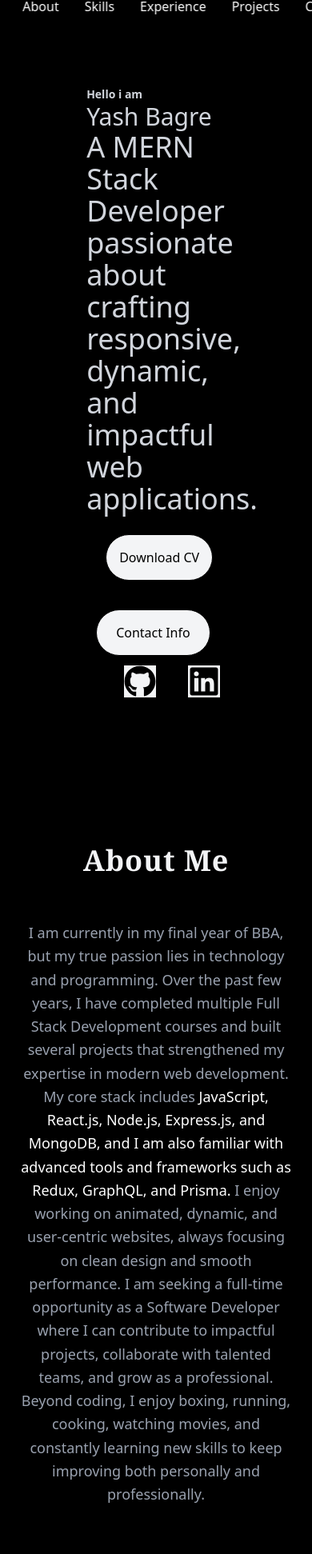
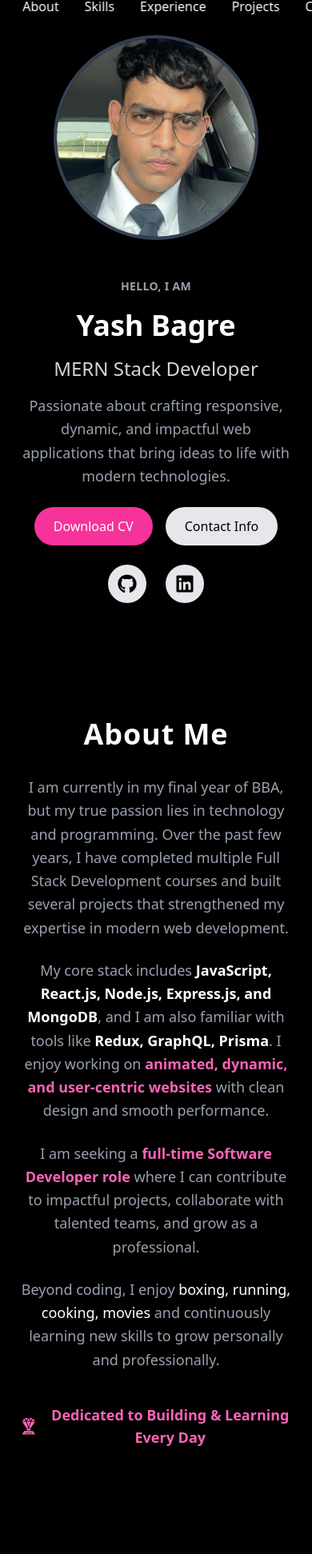
Before and after one commit to yashbagre76/portfolio, a React (Vite) app: page / in a window 390 px wide. Shown: the part 36-1979 px from the top of the page at 80% size. Built offline with nearby package versions, Linux system fonts and the light colour scheme.

Commit message:
layout fix

```diff
--- a/src/Components/About.jsx
+++ b/src/Components/About.jsx
@@ -1,31 +1,75 @@
+import { motion } from "framer-motion";
 import { GiDiamondTrophy } from "react-icons/gi";
-import aboutImg from "../assets/yash.jpeg";
 
 const About = () => {
   return (
-    <div className="w-full flex flex-col min-h-screen  px-6 py-10 bg-black font-sans">
-      {/* Heading */}
-      <div className="text-center text-4xl font-extrabold text-gray-100 font-serif mb-10 tracking-wide">
-        <h1>About Me</h1>
+    <section
+      id="about"
+      className="w-full min-h-screen bg-black px-6 md:px-20 py-16 flex items-center justify-center font-sans"
+    >
+      <motion.div
+        initial={{ opacity: 0, y: 50 }}
+        whileInView={{ opacity: 1, y: 0 }}
+        transition={{ duration: 0.8 }}
+        viewport={{ once: true }}
+        className="max-w-4xl text-center"
+      >
+        {/* Heading */}
+        <h1 className="text-4xl md:text-5xl font-extrabold text-white mb-8 tracking-wide">
+          About Me
+        </h1>
 
-      </div>
+        {/* Paragraphs */}
+        <p className="text-lg text-gray-400 leading-relaxed mb-6">
+          I am currently in my final year of BBA, but my true passion lies in
+          technology and programming. Over the past few years, I have completed
+          multiple Full Stack Development courses and built several projects
+          that strengthened my expertise in modern web development.
+        </p>
 
- <div className="max-w-[900x] mx-auto">
-   <p className="text-lg font-medium text-center  text-gray-400 mt-4 leading-relaxed ">
-           I am currently in my final year of BBA, but my true passion lies in technology and programming. Over the past few years, I have completed multiple Full Stack Development courses and built several projects that strengthened my expertise in modern web development.
+        <p className="text-lg text-gray-400 leading-relaxed mb-6">
+          My core stack includes{" "}
+          <span className="text-white font-semibold">
+            JavaScript, React.js, Node.js, Express.js, and MongoDB
+          </span>
+          , and I am also familiar with tools like{" "}
+          <span className="text-white font-semibold">Redux, GraphQL, Prisma</span>.
+          I enjoy working on{" "}
+          <span className="text-pink-400 font-semibold">
+            animated, dynamic, and user-centric websites
+          </span>{" "}
+          with clean design and smooth performance.
+        </p>
 
-My core stack includes <span className="text-white "> JavaScript, React.js, Node.js, Express.js, and MongoDB, and I am also familiar with advanced tools and frameworks such as Redux, GraphQL, and Prisma.</span> I enjoy working on animated, dynamic, and user-centric websites, always focusing on clean design and smooth performance.
+        <p className="text-lg text-gray-400 leading-relaxed mb-6">
+          I am seeking a{" "}
+          <span className="text-pink-400 font-semibold">
+            full-time Software Developer role
+          </span>{" "}
+          where I can contribute to impactful projects, collaborate with
+          talented teams, and grow as a professional.
+        </p>
 
-I am seeking a full-time opportunity as a Software Developer where I can contribute to impactful projects, collaborate with talented teams, and grow as a professional.
-Beyond coding, I enjoy boxing, running, cooking, watching movies, and constantly learning new skills to keep improving both personally and professionally.
+        <p className="text-lg text-gray-400 leading-relaxed">
+          Beyond coding, I enjoy{" "}
+          <span className="text-white">boxing, running, cooking, movies</span>{" "}
+          and continuously learning new skills to grow personally and
+          professionally.
+        </p>
 
-
-        </p>
- </div>
-
-
-      </div>
-
+        {/* Highlight Row */}
+        <motion.div
+          initial={{ opacity: 0, scale: 0.8 }}
+          whileInView={{ opacity: 1, scale: 1 }}
+          transition={{ duration: 0.6, delay: 0.2 }}
+          viewport={{ once: true }}
+          className="flex items-center justify-center gap-3 mt-10 text-pink-400 font-semibold text-lg"
+        >
+          <GiDiamondTrophy className="text-3xl" />
+          <span>Dedicated to Building & Learning Every Day</span>
+        </motion.div>
+      </motion.div>
+    </section>
   );
 };
 
--- a/src/Components/Footer.jsx
+++ b/src/Components/Footer.jsx
@@ -1,21 +1,87 @@
+import { motion } from "framer-motion";
+import { FaGithub, FaLinkedin, FaEnvelope } from "react-icons/fa";
 
- export default function Footer () {
+export default function Footer() {
+  return (
+    <section
+      id="contact"
+      className="w-full bg-black py-16 px-6 flex flex-col justify-between relative overflow-hidden"
+    >
+      {/* Background Gradient Accent */}
+      <div className="absolute inset-0 bg-gradient-to-t from-gray-900 via-black to-black opacity-60"></div>
 
-    return (
-        <div className="w-full  min-h-screen bg-black py-10 px-6 overflow-y-auto">
-              <div>
-                   <h3 className="text-6xl font-extrabold text-center text-white">  Contact me
-                    </h3>
-                    <div>
-                        <p className="text-white text-center px-5 py-5 text-xl"> Please Contact me direct on  at yashbagre76@gmail.com</p>
-                        </div>
-                     </div>
-                     <div>
-                        <p className="text-white  text-center px-4 py-4">@2030 Yash. All right  reserved </p>
-                        <p>About this website: built with React & Next.js (App Router & Server Actions), JavsScript, Tailwind CSS, Framer Motion, React Email & Resend, Vercel hosting.</p>
-                        </div>
+      <div className="relative z-10">
+        {/* Contact Heading */}
+        <motion.div
+          initial={{ opacity: 0, y: 40 }}
+          whileInView={{ opacity: 1, y: 0 }}
+          transition={{ duration: 0.6, ease: "easeOut" }}
+          viewport={{ once: true }}
+          className="text-center"
+        >
+          <h3 className="text-5xl md:text-6xl font-extrabold text-white mb-6 tracking-wide">
+            Contact Me
+          </h3>
+          <p className="text-gray-300 text-lg md:text-xl max-w-2xl mx-auto leading-relaxed">
+            Let’s connect! You can reach me directly at{" "}
+            <span className="text-pink-400 font-semibold">
+              yashbagre76@gmail.com
+            </span>
+          </p>
+        </motion.div>
 
+        {/* Social Icons */}
+        <motion.div
+          initial={{ opacity: 0 }}
+          whileInView={{ opacity: 1 }}
+          transition={{ duration: 0.8, delay: 0.2 }}
+          viewport={{ once: true }}
+          className="flex justify-center gap-6 mt-8"
+        >
+          <a
+            href="mailto:yashbagre76@gmail.com"
+            target="_blank"
+            rel="noopener noreferrer"
+            className="p-3 rounded-full bg-gray-800 hover:bg-pink-500 transition-all"
+          >
+            <FaEnvelope className="text-white text-2xl" />
+          </a>
+          <a
+            href="https://github.com/"
+            target="_blank"
+            rel="noopener noreferrer"
+            className="p-3 rounded-full bg-gray-800 hover:bg-pink-500 transition-all"
+          >
+            <FaGithub className="text-white text-2xl" />
+          </a>
+          <a
+            href="https://linkedin.com/"
+            target="_blank"
+            rel="noopener noreferrer"
+            className="p-3 rounded-full bg-gray-800 hover:bg-pink-500 transition-all"
+          >
+            <FaLinkedin className="text-white text-2xl" />
+          </a>
+        </motion.div>
 
-        </div>
-    )
- } ;
+        {/* Footer Bottom */}
+        <motion.div
+          initial={{ opacity: 0 }}
+          whileInView={{ opacity: 1 }}
+          transition={{ duration: 1, delay: 0.3 }}
+          viewport={{ once: true }}
+          className="mt-16 text-center border-t border-gray-800 pt-6"
+        >
+          <p className="text-gray-400 text-sm mb-2">
+            © 2025 <span className="text-white font-semibold">Yash</span>. All
+            Rights Reserved.
+          </p>
+          <p className="text-gray-500 text-sm max-w-xl mx-auto">
+            Built with React, JavaScript, Tailwind CSS, Framer Motion, React
+            Scroll, and deployed on Vercel.
+          </p>
+        </motion.div>
+      </div>
+    </section>
+  );
+}
--- a/src/Components/Hero.jsx
+++ b/src/Components/Hero.jsx
@@ -1,14 +1,32 @@
+import { Link } from "react-scroll";
+import { motion } from "framer-motion";
+
 const HeroSection = () => {
-    return (
-     <nav className="fixed top-4 left-1/2 transform -translate-x-1/2 bg-black/40 backdrop-blur-lg rounded-full px-7 py-4 flex space-x-8 shadow-lg z-50">
-  <a className="text-white font-medium hover:text-gray-300 transition-all cursor-pointer">Home</a>
-  <a className="text-white font-medium hover:text-gray-300 transition-all cursor-pointer">About</a>
-  <a className="text-white font-medium hover:text-gray-300 transition-all cursor-pointer">Skills</a>
-  <a className="text-white font-medium hover:text-gray-300 transition-all cursor-pointer">Experience</a>
-  <a className="text-white font-medium hover:text-gray-300 transition-all cursor-pointer">Projects</a>
-  <a className="text-white font-medium hover:text-gray-300 transition-all cursor-pointer">Contact</a>
-</nav>
-    );
-  };
+  const navItems = ["Home", "About", "Skills", "Experience", "Projects", "Contact"];
 
-  export default HeroSection;
+  return (
+    <motion.nav
+      initial={{ y: -80, opacity: 0 }}
+      animate={{ y: 0, opacity: 1 }}
+      transition={{ duration: 0.8, ease: "easeOut" }}
+      className="fixed top-4 left-1/2 transform -translate-x-1/2 bg-black/40 backdrop-blur-lg rounded-full px-7 py-4 flex space-x-8 shadow-lg z-50"
+    >
+      {navItems.map((item) => (
+        <Link
+          key={item}
+          to={item.toLowerCase()}
+          smooth={true}
+          spy={true} // 👈 highlight jab section active hoga
+          offset={-70}
+          duration={500}
+          activeClass="text-pink-400 font-bold border-b-4 border-pink-400"
+          className="text-white font-medium hover:text-gray-300 transition-all cursor-pointer"
+        >
+          {item}
+        </Link>
+      ))}
+    </motion.nav>
+  );
+};
+
+export default HeroSection;
--- a/src/Components/Main.jsx
+++ b/src/Components/Main.jsx
@@ -1,47 +1,82 @@
-import { FaLinkedin } from "react-icons/fa";
- import { FaGithub } from "react-icons/fa";
+import { FaLinkedin, FaGithub } from "react-icons/fa";
+import { motion } from "framer-motion";
 
+const MainSection = () => {
+  return (
+    <section
+      id="home"
+      className="w-full min-h-screen flex items-center justify-center bg-black px-6 md:px-20 lg:px-40 py-20"
+    >
+      <div className="flex flex-col md:flex-row items-center justify-between gap-12 max-w-6xl w-full">
+        {/* Img section with animation */}
+        <motion.div
+          initial={{ opacity: 0, x: -100 }}
+          whileInView={{ opacity: 1, x: 0 }}
+          transition={{ duration: 0.8 }}
+          viewport={{ once: true }}
+        >
+          <img
+            src="\src\assets\WhatsApp Image 2025-05-08 at 5.13.49 PM.jpeg"
+            alt="profile"
+            className="w-64 h-64 md:w-80 md:h-80 rounded-full object-cover shadow-lg border-4 border-gray-700 hover:scale-105 transition-transform duration-300"
+          />
+        </motion.div>
 
+        {/* Text section */}
+        <motion.div
+          initial={{ opacity: 0, x: 100 }}
+          whileInView={{ opacity: 1, x: 0 }}
+          transition={{ duration: 0.8 }}
+          viewport={{ once: true }}
+          className="text-center md:text-left space-y-4 max-w-2xl"
+        >
+          <p className="font-semibold text-sm text-gray-400 uppercase tracking-wide">
+            Hello, I am
+          </p>
+          <h1 className="font-bold text-4xl md:text-5xl text-white leading-tight">
+            Yash Bagre
+          </h1>
+          <h2 className="text-2xl md:text-3xl text-gray-300 font-light">
+            MERN Stack Developer
+          </h2>
+          <p className="text-lg text-gray-400 leading-relaxed">
+            Passionate about crafting responsive, dynamic, and impactful web
+            applications that bring ideas to life with modern technologies.
+          </p>
 
+          {/* Buttons */}
+          <div className="flex flex-wrap gap-4 justify-center md:justify-start mt-6">
+            <button className="bg-pink-500 text-white px-6 py-3 rounded-full shadow-md hover:bg-pink-600 hover:scale-105 transition-all duration-300">
+              Download CV
+            </button>
+            <button className="bg-gray-200 text-black px-6 py-3 rounded-full shadow-md hover:bg-gray-300 hover:scale-105 transition-all duration-300">
+              Contact Info
+            </button>
+          </div>
 
+          {/* Socials */}
+          <div className="flex gap-6 justify-center md:justify-start mt-6">
+            <a
+              href="https://github.com/"
+              target="_blank"
+              rel="noreferrer"
+              className="p-3 rounded-full bg-gray-200 hover:bg-pink-500 hover:text-white transition-all duration-300 shadow-md"
+            >
+              <FaGithub className="w-6 h-6" />
+            </a>
+            <a
+              href="https://linkedin.com/"
+              target="_blank"
+              rel="noreferrer"
+              className="p-3 rounded-full bg-gray-200 hover:bg-pink-500 hover:text-white transition-all duration-300 shadow-md"
+            >
+              <FaLinkedin className="w-6 h-6" />
+            </a>
+          </div>
+        </motion.div>
+      </div>
+    </section>
+  );
+};
 
- const  MainSection = () => {
-    return(
-     <div className="w-full h-auto  px-38 py-36 bg-black">
-        <div className="flex items-center justify-center gap-10">
-            {/* Img section */}
-            <div >
-                <img src="\src\assets\WhatsApp Image 2025-05-08 at 5.13.49 PM.jpeg" alt=""
-                 className="w-80 h-80 rounded-full object-cover"
-                /></div>
-            {/* Text div */}
-            <div>
-                <p className="font-bold text-sm text-gray-300">Hello i am </p>
-                <h1 className="font-medium text-3xl text-gray-300">Yash Bagre </h1>
-               <h2 className="font-light text-4xl text-gray-300">A MERN Stack Developer </h2>
-               <h2 className="font-light text-4xl text-gray-300"> passionate about crafting responsive, dynamic, and impactful web applications. </h2>
-               <div>
-                <button className="bg-gray-100 p-4  rounded-full m-6 x-6 border-1">Download CV</button>
-                <button className="bg-gray-100 p-4 rounded-full m-3 px-6 border-1">Contact Info</button>
-               <div className="flex items-center justify-center gap-10  ">
-               <FaGithub className="w-10 h-10 bg-gray-100"/>
-               <div >
-               <FaLinkedin className="w-10 h-10 bg-gray-100" />
-               </div>
-
-               </div>
-
-                </div>
-
-            </div>
-            {/* buttons  */}
-
-
-
-        </div>
-
-     </div>
-    )
-
- }
- export default MainSection
+export default MainSection;
--- a/src/Components/Projects.jsx
+++ b/src/Components/Projects.jsx
@@ -1,82 +1,97 @@
+import { motion } from "framer-motion";
+import CardActions from "@mui/material/CardActions";
+import CardContent from "@mui/material/CardContent";
+import CardMedia from "@mui/material/CardMedia";
+import Button from "@mui/material/Button";
+import Typography from "@mui/material/Typography";
+import Card from "@mui/material/Card";
 
-import CardActions from '@mui/material/CardActions';
-import CardContent from '@mui/material/CardContent';
-import CardMedia from '@mui/material/CardMedia';
-import Button from '@mui/material/Button';
-import Typography from '@mui/material/Typography';
-import Card from '@mui/material/Card';
+const projectData = [
+  {
+    title: "Nike E-commerce",
+    img: "/static/images/cards/contemplative-reptile.jpg",
+    desc: "An e-commerce website built with React.js, Redux Toolkit, and Tailwind, featuring product filtering, cart system, and responsive UI.",
+  },
+  {
+    title: "Travel Booking Website",
+    img: "/static/images/cards/contemplative-reptile.jpg",
+    desc: "A responsive travel booking platform where users can explore tours, check details, and book trips seamlessly.",
+  },
+  {
+    title: "Portfolio Website",
+    img: "/static/images/cards/contemplative-reptile.jpg",
+    desc: "My personal portfolio built with React, Tailwind CSS, Framer Motion animations, showcasing my skills and projects.",
+  },
+];
 
+export default function Projects() {
+  return (
+    <section
+      id="projects"
+      className="w-full min-h-screen bg-black py-16 px-6 font-sans"
+    >
+      {/* Heading */}
+      <motion.h2
+        initial={{ opacity: 0, y: -30 }}
+        whileInView={{ opacity: 1, y: 0 }}
+        transition={{ duration: 0.6, ease: "easeOut" }}
+        viewport={{ once: true }}
+        className="text-white text-center font-extrabold text-4xl md:text-6xl mb-12 tracking-wide"
+      >
+        My Projects
+      </motion.h2>
 
-
- export default function Projects ( ) {
-    return(
-       <div className="w-full  min-h-screen bg-black py-10 px-6 overflow-y-auto">
-        <h1 className="text-white text-center font-bold text-7xl p-4">My Projects</h1>
-      <div className='flex items-center flex-col py-2 gap-5'>
-            <Card sx={{ maxWidth: 500, }}>
+      {/* Projects Grid */}
+      <div className="grid gap-8 md:grid-cols-2 lg:grid-cols-3 place-items-center">
+        {projectData.map((project, index) => (
+          <motion.div
+            key={index}
+            initial={{ opacity: 0, scale: 0.9 }}
+            whileInView={{ opacity: 1, scale: 1 }}
+            transition={{ duration: 0.6, delay: index * 0.2 }}
+            viewport={{ once: true }}
+            whileHover={{ scale: 1.05 }}
+          >
+            <Card
+              sx={{
+                maxWidth: 400,
+                backgroundColor: "#111",
+                color: "white",
+                borderRadius: "16px",
+                boxShadow: "0 4px 20px rgba(255,255,255,0.1)",
+              }}
+            >
               <CardMedia
                 component="img"
-        alt="green iguana"
-        height="140"
-        image="/static/images/cards/contemplative-reptile.jpg"
+                alt={project.title}
+                height="180"
+                image={project.img}
               />
               <CardContent>
-        <Typography gutterBottom variant="h5" component="div">
-          Lizard
+                <Typography
+                  gutterBottom
+                  variant="h5"
+                  component="div"
+                  sx={{ fontWeight: "bold", color: "white" }}
+                >
+                  {project.title}
                 </Typography>
-        <Typography variant="body2" sx={{ color: 'text.secondary' }}>
-          Lizards are a widespread group of squamate reptiles, with over 6,000
-          species, ranging across all continents except Antarctica
+                <Typography variant="body2" sx={{ color: "gray" }}>
+                  {project.desc}
                 </Typography>
               </CardContent>
               <CardActions>
-        <Button size="small">Share</Button>
-        <Button size="small">Learn More</Button>
+                <Button size="small" sx={{ color: "white" }}>
+                  Live Demo
+                </Button>
+                <Button size="small" sx={{ color: "white" }}>
+                  GitHub
+                </Button>
               </CardActions>
             </Card>
-        <Card sx={{ maxWidth: 500 }}>
-      <CardMedia
-        component="img"
-        alt="green iguana"
-        height="140"
-        image="/static/images/cards/contemplative-reptile.jpg"
-      />
-      <CardContent>
-        <Typography gutterBottom variant="h5" component="div">
-          Lizard
-        </Typography>
-        <Typography variant="body2" sx={{ color: 'text.secondary' }}>
-          Lizards are a widespread group of squamate reptiles, with over 6,000
-          species, ranging across all continents except Antarctica
-        </Typography>
-      </CardContent>
-      <CardActions>
-        <Button size="small">Share</Button>
-        <Button size="small">Learn More</Button>
-      </CardActions>
-    </Card>
-        <Card sx={{ maxWidth: 500 }}>
-      <CardMedia
-        component="img"
-        alt="green iguana"
-        height="140"
-        image="/static/images/cards/contemplative-reptile.jpg"
-      />
-      <CardContent>
-        <Typography gutterBottom variant="h5" component="div">
-          Lizard
-        </Typography>
-        <Typography variant="body2" sx={{ color: 'text.secondary' }}>
-          Lizards are a widespread group of squamate reptiles, with over 6,000
-          species, ranging across all continents except Antarctica
-        </Typography>
-      </CardContent>
-      <CardActions>
-        <Button size="small">Share</Button>
-        <Button size="small">Learn More</Button>
-      </CardActions>
-    </Card>
+          </motion.div>
+        ))}
       </div>
-       </div>
-    )
+    </section>
+  );
 }
```
Also changed, not shown: src/Components/ExperienceTimline.jsx (+54 -58 lines), src/Components/Skiillsection.jsx (+27 -13 lines). Lines whose indentation alone changed are shown as unchanged.
